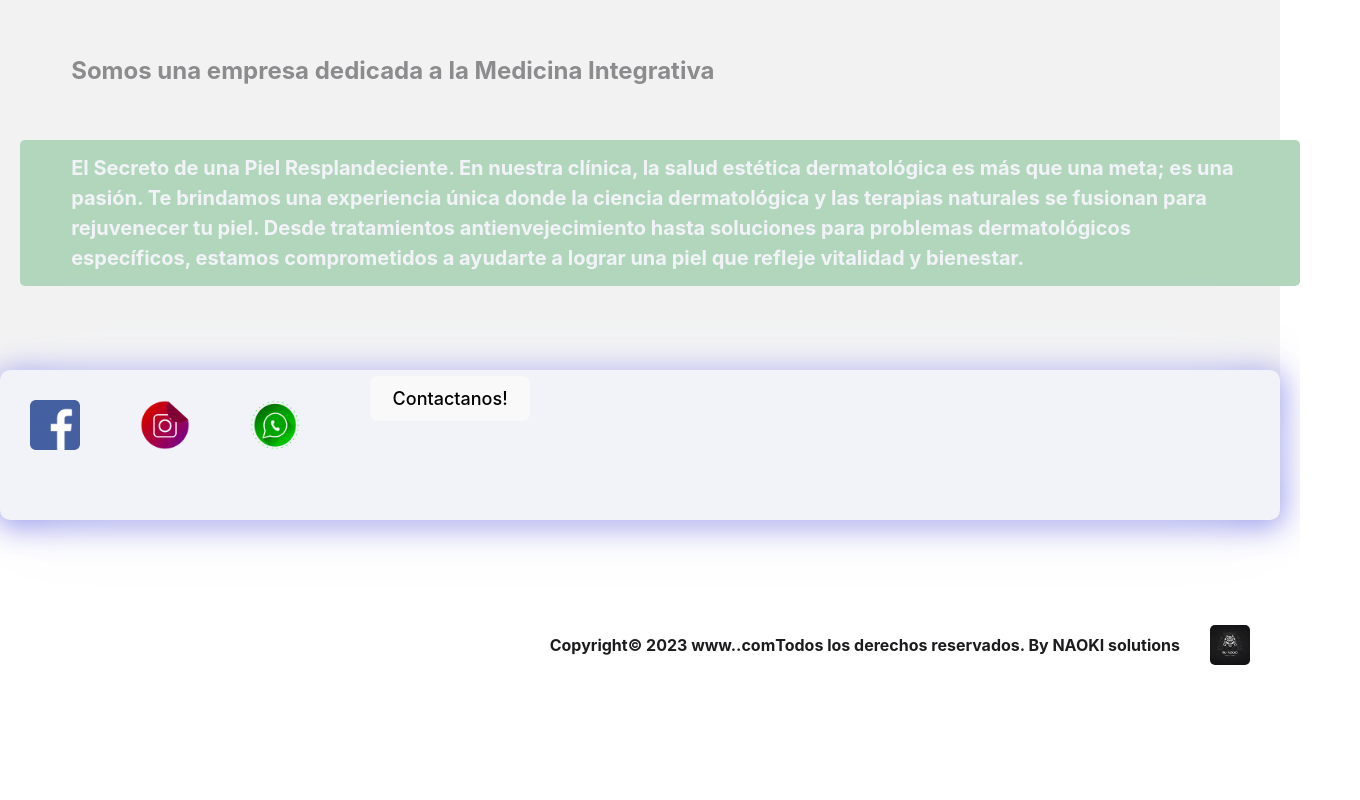
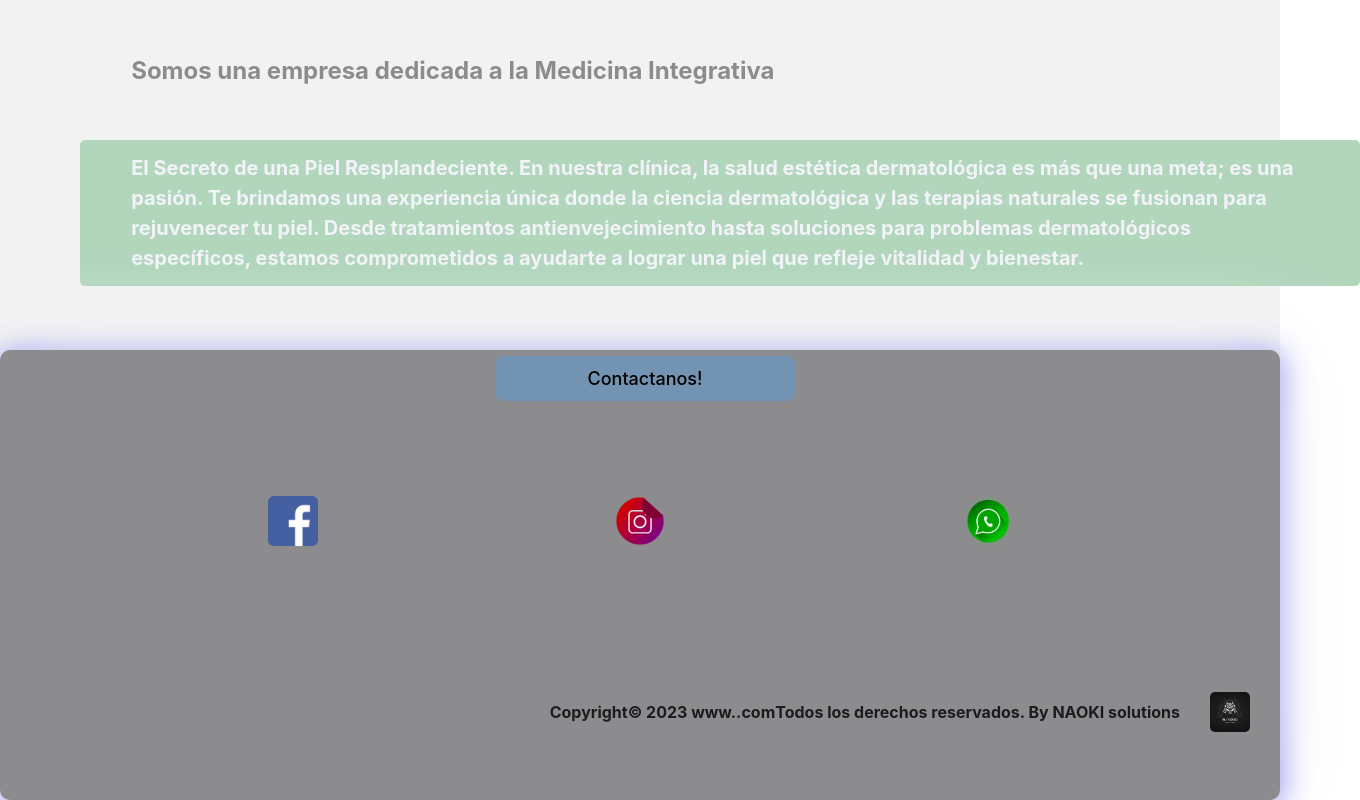
Before and after one commit to ginofrancocba/medicinaIntegrativaFront, a React (Vite) app: page / in a window 1280 px wide. Shown: the part 670-1470 px from the top of the page, 1360 px wide, since content can reach past the window. Before the commit the page ends 1390 px from the top, so only its background shows below. Built offline with nearby package versions, Linux system fonts and the light colour scheme.

Commit message:
Add Change Footer

```diff
--- a/src/pages/Footer.css
+++ b/src/pages/Footer.css
@@ -1,10 +1,9 @@
 
 .page-footer  {
     display: grid;
-
-    margin: 0 auto;
-    height: 150px;
-    background-color: var(--grey);
+    justify-content: center;
+    height: 450px;
+    background-color: var(--semi-oscuro);
     border-radius: 10px;
     box-shadow: var(--grey) 0px 0px 95px, var(--azul) 0px 4px 31px ;
     border: 0px solid var(--azul-fran) ;
@@ -12,7 +11,8 @@
 
 .icons {
    display: flex;
-   width: 900px;
+   justify-content: space-evenly;
+   align-items: center;
    height: 200px;
 }
 
@@ -22,6 +22,10 @@
    justify-content:center;
    margin: 30px;
    border-radius: 5px;
+}
+.btn {
+   background-color:var(--grey-button) ;
+   width: 300px;
 }
 
 .copyright {
--- a/src/pages/Footer.jsx
+++ b/src/pages/Footer.jsx
@@ -13,20 +13,20 @@ function Footer() {
 
             <Grid
             container
-
             className="page-footer">
-
+                 <ul>
+                    <li>
+                        <Link to="/contacto"><button type="submit" class="btn btn-primary">Contactanos!</button></Link>
+                    </li>
+                 </ul>
                 <Grid
                 container
                 className="icons">
+
                     <a href="https://www.facebook.com/profile.php?id=" alt="Abrir facebook" target="_blank" ><img src={icon1} /></a>
                     <a href="https://instagram.com/" alt="Abrir instagram" target="_blank" ><img src={icon2} /></a>
                     <a href="https://api.whatsapp.com/Me contacto desde la web: info...?" alt="Abrir WhatsApp" target="_blank" ><img src={icon3} /></a>
-                    <ul>
-                      <li>
-                        <Link to="/contacto"><button type="submit" class="btn btn-primary">Contactanos!</button></Link>
-                      </li>
-                    </ul>
+
                 </Grid>
                 <Grid
                     container
--- a/src/pages/Home.css
+++ b/src/pages/Home.css
@@ -18,6 +18,7 @@
 --salmon:rgb(248, 157, 147);
 --salmon-fume:rgb(252, 84, 66);
 --grey-layer: rgb(224, 224, 224);
+--grey-button: 	rgb(115, 147, 179);
 }
 
 * {
@@ -37,7 +38,7 @@ body {
     align-items: end;
     flex-grow: 1;
     flex-shrink: 1;
-    margin: 20px 20px 20px 20px;
+    margin: 20px 0px 0px 80px;
 }
 
 .header {
```
